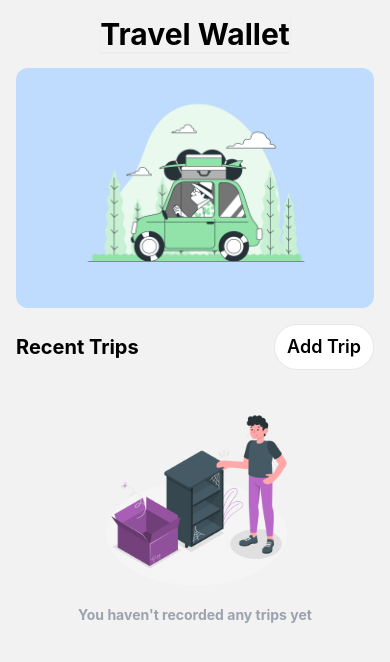
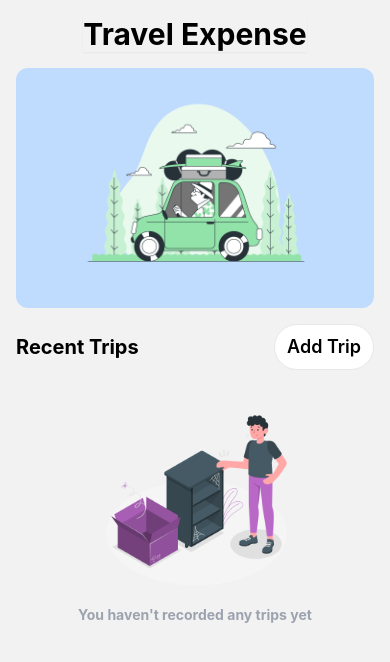
Before and after one commit to iknowjPriyank/TravelWallet, a React Native app: screen / in a window 390 px wide. Shown: the top 662 px of the page. Built offline with nearby package versions, Linux system fonts and the light colour scheme.

Commit message:
Ready to launch

```diff
--- a/screens/HomeScreen.js
+++ b/screens/HomeScreen.js
@@ -80,7 +80,7 @@ const HomeScreen = () => {
     <SafeAreaView className="flex-1">
       <View className="flex-row justify-center items-center p-4">
         <Text className={`${colors.heading} font-bold text-3xl shadow-sm`} style={{ alignSelf: 'center' }}>
-          Travel Wallet
+          Travel Expense
         </Text>
       </View>
       <View className="flex-row justify-center items-center bg-blue-200 rounded-xl mx-4 mb-4">
--- a/screens/TripExpenseScreen.js
+++ b/screens/TripExpenseScreen.js
@@ -130,10 +130,10 @@ export default function TripExpensesScreen({ route }) {
             />
             {
               totalAmount != 0 ? (
-                <View className="bg-white h-10 items-start justify-center p-2" >
-                  <Text className="text-xl font-bold text-neutral-600">Total Amount: {totalAmount}</Text>
+                <View className="bg-blue-500 h-14 items-start justify-center mb-6 mt-2 rounded-xl" >
+                  <Text className="text-xl font-bold text-neutral-200 pl-3">Total Amount: {totalAmount} </Text>
                 </View>
-              ) : (<View />)
+              ) : (<View className="mt-2 mb-2" />)
             }
 
           </View>
```
Also changed, not shown: 2 other files (tests, documents, lock files or other folders).
